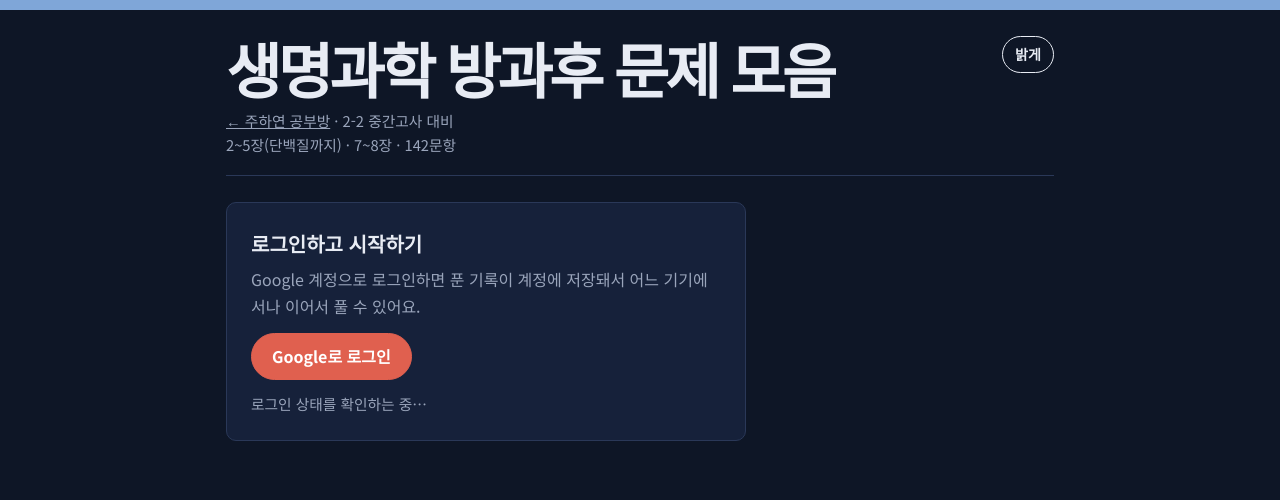
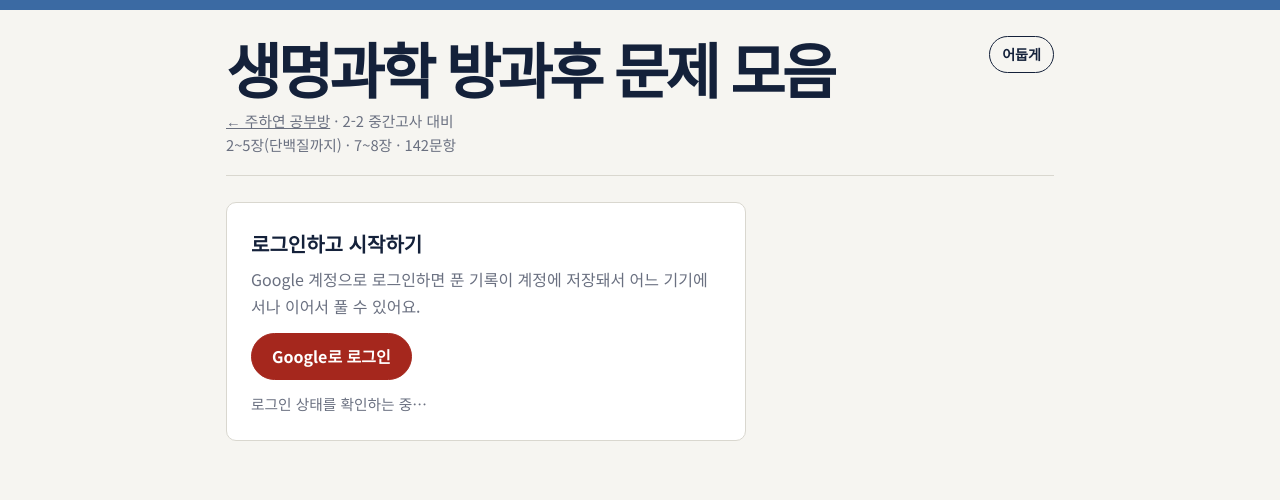
Before and after one commit to a-juhorty/a-juhorty-study, a plain HTML site: page midterm.html in a window 1280 px wide. Drawn offline with Linux system fonts and the dark colour scheme; no server answers.

Commit message:
Add files via upload

```diff
--- a/midterm.html
+++ b/midterm.html
@@ -18,13 +18,6 @@
   --ok:#3B6AA3; --mid:#B8921E; --bad:#A5271D; --tint:#EEF2F8;
   --serif:"Noto Sans KR","Apple SD Gothic Neo","Malgun Gothic",system-ui,sans-serif;
   --sans:"Noto Sans KR","Apple SD Gothic Neo","Malgun Gothic",system-ui,sans-serif;
-}
-@media (prefers-color-scheme: dark){
-  :root:not([data-theme="light"]){
-    --bg:#0E1626; --paper:#16213A; --ink:#E8ECF4; --muted:#9AA5BB; --line:#2A3858;
-    --label:#1D2B49; --stain:#E0604F; --on-stain:#fff; --blue:#7FA6D8;
-    --ok:#7FA6D8; --mid:#E3C15A; --bad:#E0604F; --tint:#1D2B49;
-  }
 }
 :root[data-theme="dark"]{
   --bg:#0E1626; --paper:#16213A; --ink:#E8ECF4; --muted:#9AA5BB; --line:#2A3858;
@@ -1506,7 +1499,7 @@ document.querySelectorAll("#seg-lang button").forEach((b) => b.addEventListener(
 $("#gBtn").addEventListener("click", () => { setLogin("로그인 창을 여는 중…", ""); FB.signIn().catch(() => setLogin("로그인하지 못했어요. 다시 시도해 주세요.", "warn")); });
 $("#logoutBtn").addEventListener("click", logout);
 
-function isDark() { const t = document.documentElement.dataset.theme; if (t) return t === "dark"; return window.matchMedia("(prefers-color-scheme: dark)").matches; }
+function isDark() { const t = document.documentElement.dataset.theme; return t === "dark"; }
 function themeLabel() { $("#theme").textContent = isDark() ? "밝게" : "어둡게"; }
 $("#theme").addEventListener("click", () => { document.documentElement.dataset.theme = isDark() ? "light" : "dark"; themeLabel(); });
 themeLabel();
```
